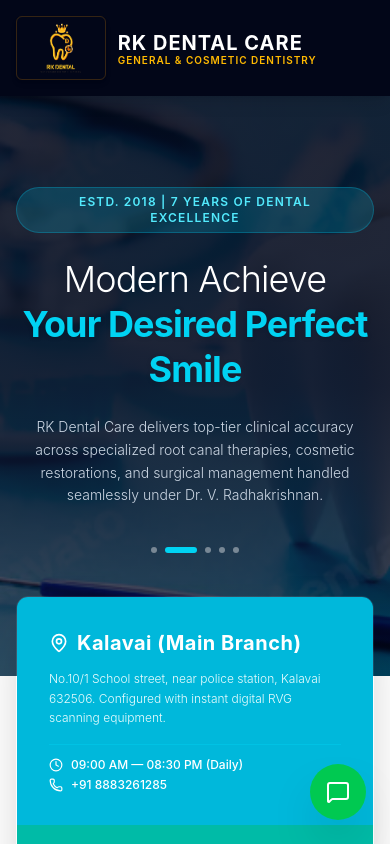
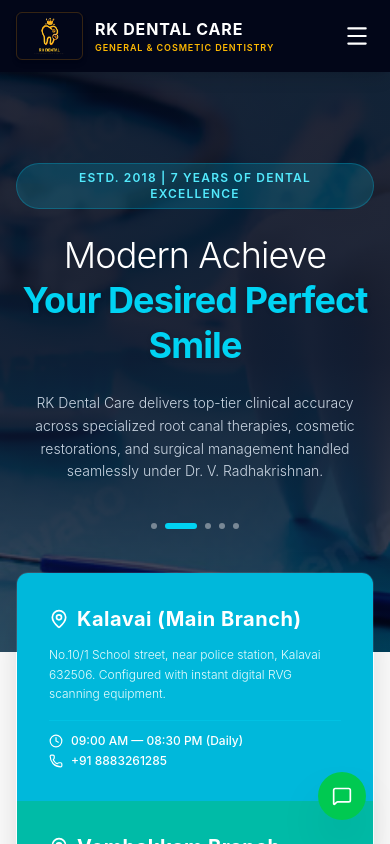
Before and after one commit to Md-zaidvs1/rk-dental-care, a React (Vite) app: page / in a window 390 px wide. Shown: the top 844 px of the page. Built offline with nearby package versions, Linux system fonts and the light colour scheme.

Commit message:
Fix: Add responsive mobile burger menu overlay fallback routing

```diff
--- a/src/App.jsx
+++ b/src/App.jsx
@@ -1,6 +1,6 @@
 import React, { useState } from 'react';
 import { BrowserRouter as Router, Routes, Route, Link } from 'react-router-dom';
-import { Phone, Mail, MapPin, Clock, Calendar, MessageSquare, X, ChevronDown } from 'lucide-react';
+import { Phone, Mail, MapPin, Clock, Calendar, MessageSquare, X, ChevronDown, Menu } from 'lucide-react';
 
 // Core page layouts
 import Home from './pages/Home';
@@ -29,16 +29,14 @@
 export default function App() {
   const [isModalOpen, setIsModalOpen] = useState(false);
   const [isDropdownOpen, setIsDropdownOpen] = useState(false);
+  const [isMobileMenuOpen, setIsMobileMenuOpen] = useState(false); // <--- Added tracking for Mobile Open states
 
-  // Smart Universal WhatsApp Dispatcher with Desktop Fallback Protection
   const handleModalSubmit = (e) => {
     e.preventDefault();
-
     const name = e.target.patientName.value.trim();
     const phone = e.target.patientPhone.value.trim();
     const treatment = e.target.treatment.value;
 
-    // Beautifully formatted text message layout
     const baseMessage =
       `Hello RK Dental Care! I would like to request a dental appointment.\n\n` +
       `*Patient Name:* ${name}\n` +
@@ -47,21 +45,12 @@
 
     const encodedMessage = encodeURIComponent(baseMessage);
     const targetNumber = "918883261285";
-
-    // Detect if the user is browsing on a desktop machine or mobile phone
     const isMobile = /Android|webOS|iPhone|iPad|iPod|BlackBerry|IEMobile|Opera Mini/i.test(navigator.userAgent);
 
-    let finalWhatsappUrl = "";
+    let finalWhatsappUrl = isMobile
+      ? `https://wa.me/${targetNumber}?text=${encodedMessage}`
+      : `https://api.whatsapp.com/send?phone=${targetNumber}&text=${encodedMessage}`;
 
-    if (isMobile) {
-      // Mobile devices work flawlessly with the crisp wa.me deep-link protocol
-      finalWhatsappUrl = `https://wa.me/${targetNumber}?text=${encodedMessage}`;
-    } else {
-      // Desktops are routed directly to the official web client API to prevent the gray screen lock
-      finalWhatsappUrl = `https://web.whatsapp.com/send?phone=${targetNumber}&text=${encodedMessage}`;
-    }
-
-    // Securely launch the chat path window channel
     window.open(finalWhatsappUrl, '_blank', 'noopener,noreferrer');
     setIsModalOpen(false);
   };
@@ -70,7 +59,7 @@
     <Router>
       <div className="min-h-screen bg-slate-50 font-sans text-slate-800 flex flex-col">
 
-        {/* Top Header Ribbon */}
+        {/* Top Header Utility Ribbon (Hidden on small mobile viewports) */}
         <div className="bg-slate-900 text-slate-400 text-xs py-2 px-4 hidden md:block border-b border-slate-800">
           <div className="max-w-7xl mx-auto flex justify-between items-center">
             <div className="flex gap-6">
@@ -83,25 +72,26 @@
 
         {/* Global Navigation Bar */}
         <nav className="bg-slate-950 text-white sticky top-0 z-40 shadow-lg">
-          <div className="max-w-7xl mx-auto px-4 py-4 flex justify-between items-center">
+          <div className="max-w-7xl mx-auto px-4 py-3 md:py-4 flex justify-between items-center">
 
-            <Link to="/" className="flex items-center gap-3 group">
+            <Link to="/" onClick={() => setIsMobileMenuOpen(false)} className="flex items-center gap-2.5 md:git gap-3 group">
               <img
                 src={clinicLogo}
                 alt="RK Dental Care Logo"
-                className="h-16 w-auto rounded-md shadow-md border border-amber-500/20"
+                className="h-12 w-auto md:h-16 rounded-md shadow-md border border-amber-500/20"
               />
               <div className="text-left">
-                <span className="font-bold text-xl block tracking-wider text-white">RK DENTAL CARE</span>
-                <span className="text-[10px] text-amber-400 block -mt-1 font-semibold tracking-widest uppercase">General & Cosmetic Dentistry</span>
+                <span className="font-bold text-base md:text-xl block tracking-wider text-white">RK DENTAL CARE</span>
+                <span className="text-[9px] md:text-[10px] text-amber-400 block font-semibold tracking-widest uppercase">General & Cosmetic Dentistry</span>
               </div>
             </Link>
 
-            <div className="hidden md:flex items-center gap-8 text-sm font-medium tracking-wide uppercase">
+            {/* DESKTOP NAVIGATION HUB (Hidden on Mobile) */}
+            <div className="hidden lg:flex items-center gap-8 text-sm font-medium tracking-wide uppercase">
               <Link to="/" className="hover:text-cyan-400 transition">Home</Link>
               <Link to="/about" className="hover:text-cyan-400 transition">About Us</Link>
 
-              {/* Treatments Offered Dropdown Menu */}
+              {/* Treatments Dropdown Trigger */}
               <div
                 className="relative py-2"
                 onMouseEnter={() => setIsDropdownOpen(true)}
@@ -140,10 +130,41 @@
                 Book Appointment
               </button>
             </div>
+
+            {/* INTERACTIVE HAMBURGER TOGGLE TRIGGER (Visible Only on Mobile Screens) */}
+            <div className="lg:hidden flex items-center">
+              <button
+                onClick={() => setIsMobileMenuOpen(!isMobileMenuOpen)}
+                className="text-white focus:outline-none p-1 hover:text-cyan-400 transition cursor-pointer"
+              >
+                {isMobileMenuOpen ? <X size={26} /> : <Menu size={26} />}
+              </button>
+            </div>
+
           </div>
+
+          {/* NEW DROP-DOWN MENU LAYOUT FOR MOBILE SMARTPHONES */}
+          {isMobileMenuOpen && (
+            <div className="lg:hidden bg-slate-900 border-t border-slate-800 text-left px-6 py-5 space-y-4 font-medium tracking-wide uppercase text-xs animate-fadeIn">
+              <Link to="/" onClick={() => setIsMobileMenuOpen(false)} className="block py-2 text-slate-200 hover:text-cyan-400 border-b border-slate-800/40">Home</Link>
+              <Link to="/about" onClick={() => setIsMobileMenuOpen(false)} className="block py-2 text-slate-200 hover:text-cyan-400 border-b border-slate-800/40">About Us</Link>
+              <Link to="/services" onClick={() => setIsMobileMenuOpen(false)} className="block py-2 text-slate-200 hover:text-cyan-400 border-b border-slate-800/40">Our Treatments</Link>
+              <Link to="/reviews" onClick={() => setIsMobileMenuOpen(false)} className="block py-2 text-slate-200 hover:text-cyan-400 border-b border-slate-800/40">Video Intro</Link>
+              <Link to="/contact" onClick={() => setIsMobileMenuOpen(false)} className="block py-2 text-slate-200 hover:text-cyan-400 pb-2">Reviews & Contact</Link>
+
+              <div className="pt-2">
+                <button
+                  onClick={() => { setIsMobileMenuOpen(false); setIsModalOpen(true); }}
+                  className="w-full text-center bg-cyan-500 hover:bg-cyan-600 text-white font-bold py-3 rounded-lg text-xs tracking-wider transition uppercase"
+                >
+                  Book Appointment Form
+                </button>
+              </div>
+            </div>
+          )}
         </nav>
 
-        {/* Viewport Render Panel */}
+        {/* Route Switching viewport */}
         <main className="flex-grow">
           <Routes>
             <Route path="/" element={<Home openModal={() => setIsModalOpen(true)} />} />
@@ -155,28 +176,28 @@
           </Routes>
         </main>
 
-        {/* Floating Quick Assistance Tool */}
+        {/* Floating WhatsApp Bubble Action Tool */}
         <a
           href="https://api.whatsapp.com/send?phone=918883261285&text=Hi%20Doctor%2C%20I%20want%20to%20book%20a%20dental%20consultation%20with%20RK%20Dental%20Care."
           target="_blank"
           rel="noopener noreferrer"
-          className="fixed bottom-6 right-6 bg-green-500 text-white p-4 rounded-full shadow-2xl hover:bg-green-600 transition duration-300 z-50 flex items-center justify-center group"
+          className="fixed bottom-6 right-6 bg-green-500 text-white p-3.5 md:p-4 rounded-full shadow-2xl hover:bg-green-600 transition duration-300 z-50 flex items-center justify-center group"
         >
-          <MessageSquare className="w-6 h-6" />
+          <MessageSquare className="w-5 h-5 md:w-6 md:h-6" />
           <span className="max-w-0 overflow-hidden group-hover:max-w-xs transition-all duration-300 ease-out whitespace-nowrap ml-0 group-hover:ml-2 font-medium text-sm">
             Chat with us
           </span>
         </a>
 
         {/* Global Footer Layout */}
-        <footer className="bg-slate-950 text-slate-400 pt-16 pb-8 px-4 border-t border-slate-900 mt-auto">
-          <div className="max-w-7xl mx-auto grid grid-cols-1 md:grid-cols-12 gap-12 mb-12">
-            <div className="md:col-span-4 space-y-3">
+        <footer className="bg-slate-950 text-slate-400 pt-16 pb-8 px-6 md:px-4 border-t border-slate-900 mt-auto">
+          <div className="max-w-7xl mx-auto grid grid-cols-1 md:grid-cols-12 gap-10 md:gap-12 mb-12">
+            <div className="md:col-span-4 space-y-3 text-left">
               <h3 className="text-white font-bold text-lg tracking-wide">RK DENTAL CARE</h3>
               <p className="text-xs leading-relaxed text-slate-400">Providing premium, patient-friendly dental services in Kalavai since 2018. Your smile is our ultimate priority.</p>
               <p className="text-xs text-amber-400 font-semibold">Dr. V. Radhakrishnan BDS., D.Endo.</p>
             </div>
-            <div className="md:col-span-3 space-y-3">
+            <div className="md:col-span-3 space-y-3 text-left">
               <h3 className="text-white font-bold text-sm uppercase tracking-wider">Navigation</h3>
               <ul className="space-y-2 text-xs">
                 <li><Link to="/" className="hover:text-cyan-400 transition">Home Layout</Link></li>
@@ -185,7 +206,7 @@
                 <li><Link to="/contact" className="hover:text-cyan-400 transition">Reviews & Contact</Link></li>
               </ul>
             </div>
-            <div className="md:col-span-5 space-y-4">
+            <div className="md:col-span-5 space-y-4 text-left">
               <h3 className="text-white font-bold text-sm uppercase tracking-wider">Our Branch Locations</h3>
               <div className="grid grid-cols-1 gap-4 text-xs font-light text-slate-400">
                 <div className="space-y-1 bg-slate-900/50 p-3 rounded-lg border border-slate-800/60">
@@ -204,54 +225,31 @@
           </div>
         </footer>
 
-        {/* Interactive Booking Modal Form Overlay */}
+        {/* Booking Overlay Modal form */}
         {isModalOpen && (
           <div className="fixed inset-0 bg-black/70 backdrop-blur-xs flex items-center justify-center p-4 z-[100]">
             <div className="bg-white rounded-xl shadow-2xl w-full max-w-md overflow-hidden relative">
               <button onClick={() => setIsModalOpen(false)} className="absolute top-4 right-4 text-slate-400 hover:text-slate-600 transition"><X size={20} /></button>
-
-              <div className="bg-cyan-700 text-white p-6">
+              <div className="bg-cyan-700 text-white p-6 text-left">
                 <h3 className="text-xl font-bold">Book an Appointment</h3>
                 <p className="text-cyan-100 text-xs mt-1">Fill out the fields below and our clinical team will confirm your slot layout directly over WhatsApp.</p>
               </div>
-
-              <form onSubmit={handleModalSubmit} className="p-6 space-y-4">
+              <form onSubmit={handleModalSubmit} className="p-6 space-y-4 text-left">
                 <div>
                   <label className="block text-xs font-semibold text-slate-600 mb-1 tracking-wider uppercase">Patient Name</label>
-                  <input
-                    type="text"
-                    name="patientName"
-                    required
-                    className="w-full border border-slate-300 rounded px-3 py-2 text-sm focus:outline-none focus:border-cyan-500"
-                    placeholder="Your Full Name"
-                  />
+                  <input type="text" name="patientName" required className="w-full border border-slate-300 rounded px-3 py-2 text-sm focus:outline-none focus:border-cyan-500" placeholder="Your Full Name" />
                 </div>
                 <div>
                   <label className="block text-xs font-semibold text-slate-600 mb-1 tracking-wider uppercase">Contact Number</label>
-                  <input
-                    type="tel"
-                    name="patientPhone"
-                    required
-                    className="w-full border border-slate-300 rounded px-3 py-2 text-sm focus:outline-none focus:border-cyan-500"
-                    placeholder="Mobile Number"
-                  />
+                  <input type="tel" name="patientPhone" required className="w-full border border-slate-300 rounded px-3 py-2 text-sm focus:outline-none focus:border-cyan-500" placeholder="Mobile Number" />
                 </div>
                 <div>
                   <label className="block text-xs font-semibold text-slate-600 mb-1 tracking-wider uppercase">Preferred Treatment</label>
-                  <select
-                    name="treatment"
-                    className="w-full border border-slate-300 rounded px-3 py-2 text-sm bg-white focus:outline-none focus:border-cyan-500 cursor-pointer"
-                  >
+                  <select name="treatment" className="w-full border border-slate-300 rounded px-3 py-2 text-sm bg-white focus:outline-none focus:border-cyan-500 cursor-pointer">
                     {menuTreatments.map((t, i) => <option key={i} value={t.name}>{t.name}</option>)}
                   </select>
                 </div>
-
-                <button
-                  type="submit"
-                  className="w-full bg-amber-500 hover:bg-amber-600 text-slate-900 font-bold py-2.5 rounded transition text-sm tracking-wide mt-2 cursor-pointer"
-                >
-                  SUBMIT RESERVATION
-                </button>
+                <button type="submit" className="w-full bg-amber-500 hover:bg-amber-600 text-slate-900 font-bold py-2.5 rounded transition text-sm tracking-wide mt-2 cursor-pointer">SUBMIT RESERVATION</button>
               </form>
             </div>
           </div>
```
